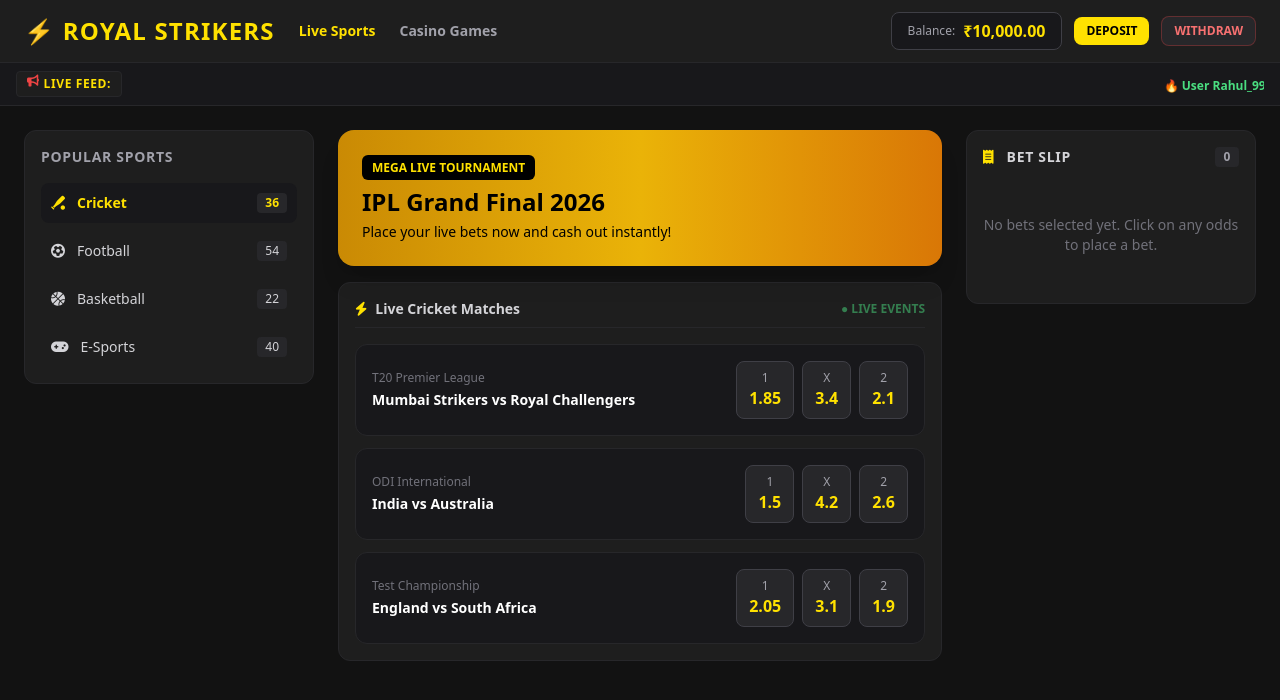
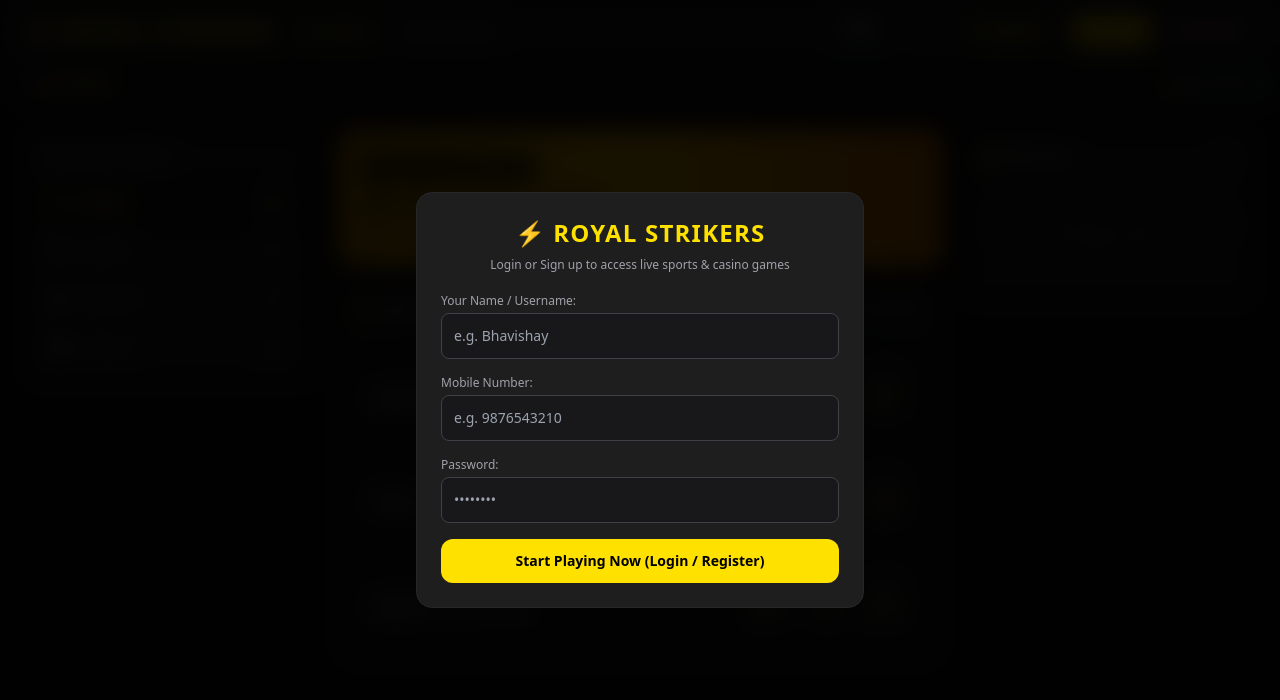
Before and after one commit to goyalbhavishay84-cloud/Royal-Strikers, a plain HTML site: page index.html in a window 1280 px wide. Drawn offline with nearby package versions, Linux system fonts and the light colour scheme.

Commit message:
Update index.html

```diff
--- a/index.html
+++ b/index.html
@@ -33,8 +33,36 @@
 </head>
 <body class="bg-parimatchDark text-white min-h-screen font-sans">
 
+    <!-- ================= LOGIN / SIGNUP MODAL ================= -->
+    <div id="authModal" class="fixed inset-0 bg-black/90 backdrop-blur-md flex items-center justify-center z-50 p-4">
+        <div class="bg-parimatchCard border border-zinc-800 rounded-2xl max-w-md w-full p-6 shadow-2xl space-y-5">
+            <div class="text-center space-y-2">
+                <h2 class="text-2xl font-black text-parimatchYellow tracking-wider">⚡ ROYAL STRIKERS</h2>
+                <p class="text-xs text-zinc-400">Login or Sign up to access live sports & casino games</p>
+            </div>
+
+            <div class="space-y-4">
+                <div>
+                    <label class="text-xs text-zinc-400 block mb-1">Your Name / Username:</label>
+                    <input type="text" id="authName" placeholder="e.g. Bhavishay" class="w-full bg-zinc-900 border border-zinc-700 rounded-lg p-3 text-sm text-white focus:outline-none focus:border-parimatchYellow">
+                </div>
+                <div>
+                    <label class="text-xs text-zinc-400 block mb-1">Mobile Number:</label>
+                    <input type="text" id="authPhone" placeholder="e.g. 9876543210" class="w-full bg-zinc-900 border border-zinc-700 rounded-lg p-3 text-sm text-white focus:outline-none focus:border-parimatchYellow">
+                </div>
+                <div>
+                    <label class="text-xs text-zinc-400 block mb-1">Password:</label>
+                    <input type="password" id="authPass" placeholder="••••••••" class="w-full bg-zinc-900 border border-zinc-700 rounded-lg p-3 text-sm text-white focus:outline-none focus:border-parimatchYellow">
+                </div>
+                <button onclick="handleLoginSignup()" class="w-full bg-parimatchYellow hover:bg-yellow-400 text-black py-3 rounded-xl font-bold text-sm transition">
+                    Start Playing Now (Login / Register)
+                </button>
+            </div>
+        </div>
+    </div>
+
     <!-- Top Header -->
-    <header class="bg-parimatchCard border-b border-zinc-800 px-6 py-3 flex justify-between items-center sticky top-0 z-50">
+    <header class="bg-parimatchCard border-b border-zinc-800 px-6 py-3 flex justify-between items-center sticky top-0 z-40">
         <div class="flex items-center space-x-6">
             <h1 class="text-2xl font-black tracking-wider text-parimatchYellow">
                 ⚡ ROYAL STRIKERS
@@ -45,8 +73,12 @@
             </nav>
         </div>
 
-        <!-- Wallet, Deposit & Withdrawal Buttons -->
+        <!-- User Profile & Wallet -->
         <div class="flex items-center space-x-3">
+            <div class="hidden sm:flex flex-col text-right">
+                <span id="displayUsername" class="text-xs font-bold text-white">Player</span>
+                <span class="text-[10px] text-green-400">● Online</span>
+            </div>
             <div class="bg-zinc-900 border border-zinc-700 px-4 py-1.5 rounded-lg flex items-center space-x-2">
                 <span class="text-zinc-400 text-xs">Balance:</span>
                 <span id="walletBalance" class="font-bold text-parimatchYellow">₹10,000.00</span>
@@ -204,7 +236,7 @@
             <div id="towerGrid" class="space-y-2 my-4"></div>
         </div>
 
-        <!-- ================= 4. PLINKO (WITH ANIMATION) ================= -->
+        <!-- ================= 4. PLINKO ================= -->
         <div id="section-plinko" class="hidden max-w-xl mx-auto bg-parimatchCard border border-zinc-800 rounded-2xl p-6 text-center">
             <button onclick="switchTab('casino')" class="float-left text-zinc-400 hover:text-white mb-4"><i class="fa-solid fa-arrow-left mr-1"></i> Back to Casino</button>
             <div class="clear-both"></div>
@@ -299,8 +331,25 @@
 
     <!-- JavaScript -->
     <script>
-        let balance = 10000.00;
+        let balance = 10.00;
         let activeBet = null;
+        let loggedInUser = "Player";
+
+        function handleLoginSignup() {
+            let name = document.getElementById('authName').value.trim();
+            let phone = document.getElementById('authPhone').value.trim();
+            let pass = document.getElementById('authPass').value.trim();
+
+            if(!name || !phone || !pass) {
+                alert("Please fill in all fields (Name, Phone, Password)!");
+                return;
+            }
+
+            loggedInUser = name;
+            document.getElementById('displayUsername').innerText = loggedInUser;
+            document.getElementById('authModal').classList.add('hidden');
+            alert(`Welcome to Royal Strikers, ${loggedInUser}! Your account is active with ₹10,000 wallet balance.`);
+        }
 
         function switchTab(tabName) {
             ['sports', 'casino', 'aviator', 'mines', 'tower', 'plinko', 'limbo', 'dice'].forEach(t => {
@@ -415,7 +464,7 @@
             if(!amount || isNaN(amount) || amount <= 0) { alert("Please enter valid amount!"); return; }
             if(!utr || utr.length < 6) { alert("Please enter valid UTR!"); return; }
             let requests = JSON.parse(localStorage.getItem('depositRequests') || '[]');
-            requests.push({ id: Date.now(), type: 'DEPOSIT', amount: amount, utr: utr, user: "bhavishay goyal" });
+            requests.push({ id: Date.now(), type: 'DEPOSIT', amount: amount, utr: utr, user: loggedInUser });
             localStorage.setItem('depositRequests', JSON.stringify(requests));
             alert(`Deposit Request of ₹${amount} submitted!`);
             closeDepositModal();
@@ -432,7 +481,7 @@
             document.getElementById('walletBalance').innerText = '₹' + balance.toFixed(2);
 
             let requests = JSON.parse(localStorage.getItem('depositRequests') || '[]');
-            requests.push({ id: Date.now(), type: 'WITHDRAW', amount: amount, utr: upi, user: "bhavishay goyal" });
+            requests.push({ id: Date.now(), type: 'WITHDRAW', amount: amount, utr: upi, user: loggedInUser });
             localStorage.setItem('depositRequests', JSON.stringify(requests));
             alert(`Withdrawal Request of ₹${amount} submitted successfully!`);
             closeWithdrawModal();
```
